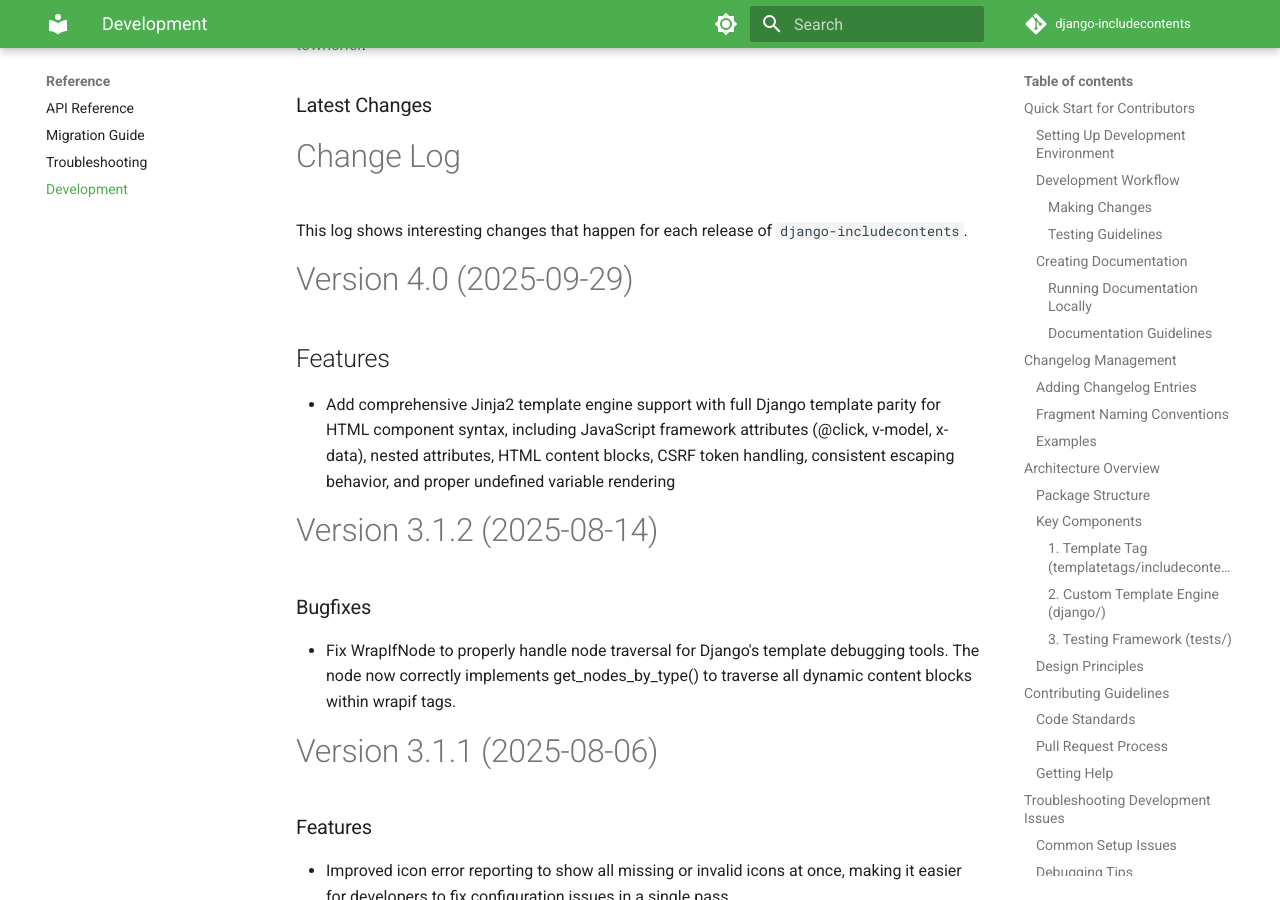
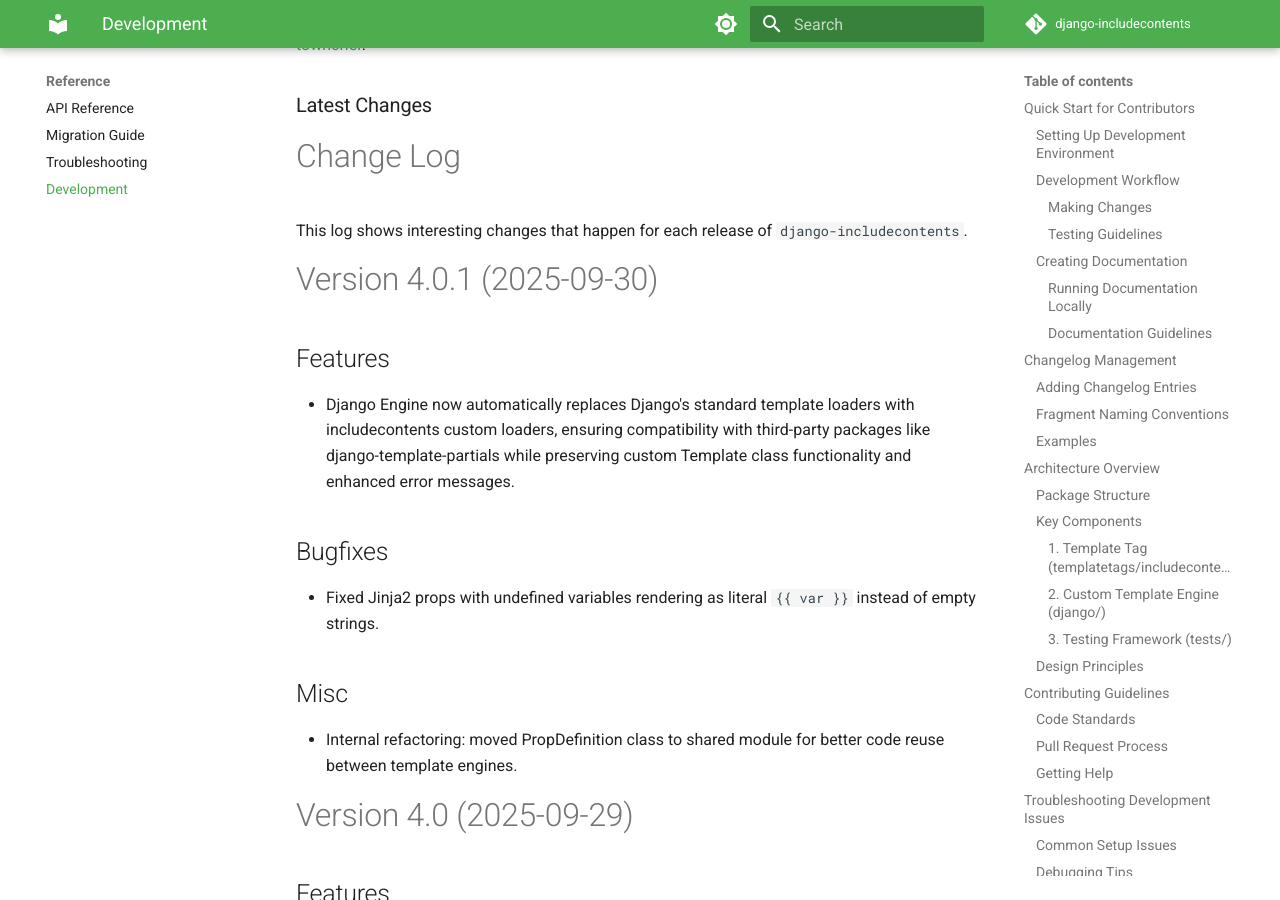
Before and after one commit to SmileyChris/django-includecontents, an MkDocs documentation site: the page built from docs/reference/development.md, in a window 1280 px wide and 900 px high, scrolled down 8547 px. Built offline with MkDocs 1.6.1 and Material for MkDocs 9.7.7, drawn with Linux system fonts in a browser that asks for light colours; comment, search, counter and statistics services are not loaded; the version menu is left out.

Commit message:
Update CHANGES for 4.0.1

```diff
--- a/CHANGES.md
+++ b/CHANGES.md
@@ -3,6 +3,21 @@
 This log shows interesting changes that happen for each release of `django-includecontents`.
 
 <!-- towncrier release notes start -->
+
+# Version 4.0.1 (2025-09-30)
+
+## Features
+
+- Django Engine now automatically replaces Django's standard template loaders with includecontents custom loaders, ensuring compatibility with third-party packages like django-template-partials while preserving custom Template class functionality and enhanced error messages.
+
+## Bugfixes
+
+- Fixed Jinja2 props with undefined variables rendering as literal `{{ var }}` instead of empty strings.
+
+## Misc
+
+- Internal refactoring: moved PropDefinition class to shared module for better code reuse between template engines.
+
 
 # Version 4.0 (2025-09-29)
 
```
Also changed, not shown: changes/+fix-jinja-props-undefined.bugfix.md (deleted, +0 -1 lines), changes/+loader-compatibility.feature.md (deleted, +0 -1 lines), changes/+prop-definition-refactor.misc.md (deleted, +0 -1 lines).
